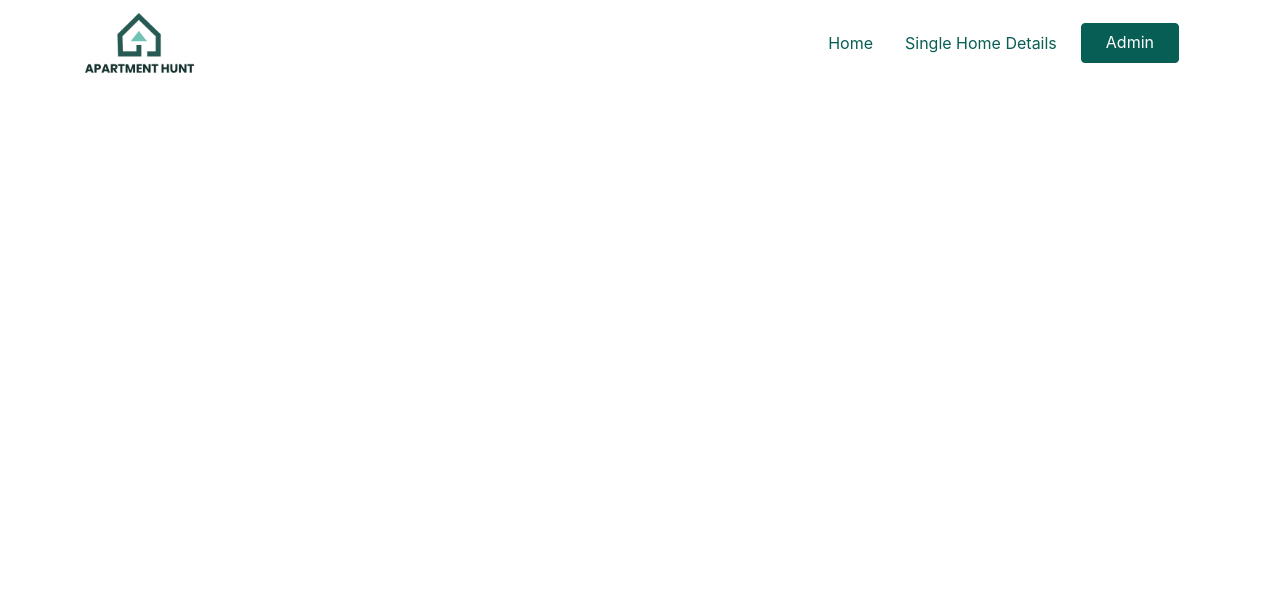
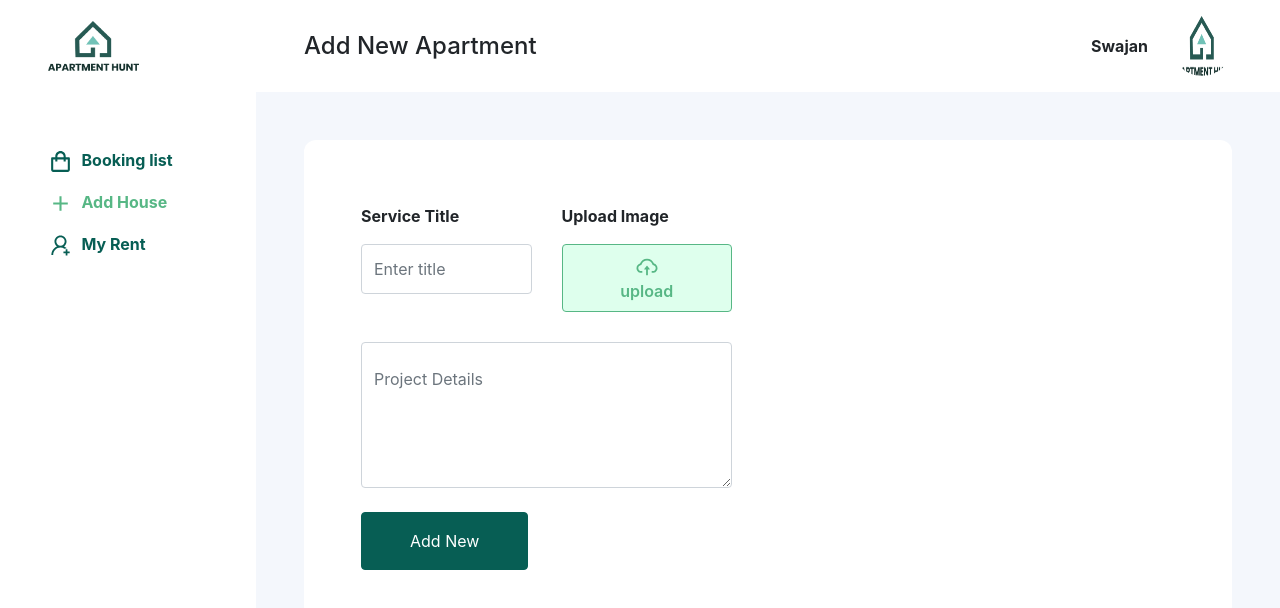
Before and after one commit to smswajan/apartment-hunt, a React (Create React App) app: page /dashboard/add-apartment in a window 1280 px wide. Shown: the top 608 px of the page. Built offline with nearby package versions, Linux system fonts and the light colour scheme; no server answers.

Commit message:
Dashboard routing and layout done

```diff
--- a/package.json
+++ b/package.json
@@ -7,11 +7,15 @@
     "@testing-library/react": "^11.1.0",
     "@testing-library/user-event": "^12.1.10",
     "bootstrap": "^4.5.3",
+    "express-fileupload": "^1.2.0",
+    "firebase": "^8.0.2",
     "node-sass": "^4.14.1",
     "react": "^17.0.1",
     "react-avatar": "^3.9.7",
     "react-bootstrap": "^1.4.0",
     "react-dom": "^17.0.1",
+    "react-hook-form": "^6.11.2",
+    "react-icons": "^3.11.0",
     "react-router-dom": "^5.2.0",
     "react-scripts": "4.0.0",
     "web-vitals": "^0.2.4"
--- a/src/Components/Dashboard/DashboardNavbar/DashboardNavbar.js
+++ b/src/Components/Dashboard/DashboardNavbar/DashboardNavbar.js
@@ -1,18 +1,21 @@
 import React from 'react';
 import { useContext } from 'react';
 // import { UserContext } from '../../App';
-import { useAuth } from '../../Hooks/useAuth';
-import { LogoBrand } from '../../images';
 import "./DashboardNavbar.scss"
 import Avatar from 'react-avatar';
+// import { useAuth } from '../../../Hooks/useAuth';
+import { BrandLogo } from '../../../images';
 
 const DashboardNavbar = ({ pageTitle }) => {
-    const { currentUser } = useAuth();
-
+    // const { currentUser } = useAuth();
+    const currentUser = {
+        name: "Swajan",
+        photo: BrandLogo
+    }
     return (
         <>
             <div className="d-flex bg-white py-3 align-items-center">
-                <div className="width-side pl-5"><a href="/"><img src={LogoBrand} alt="creative-agency" className="admin-logo" /> </a></div>
+                <div className="width-side pl-5"><a href="/"><img src={BrandLogo} alt="creative-agency" className="admin-logo" /> </a></div>
                 <div className="width-main d-flex justify-content-between align-items-center px-5">
                     <h4 className="mb-0">{pageTitle} </h4>
                     <div className="d-flex align-items-center">
--- a/src/Components/Dashboard/DashboardSidebar/adminSidebarData.js
+++ b/src/Components/Dashboard/DashboardSidebar/adminSidebarData.js
@@ -14,13 +14,12 @@ const adminSidebarItems = [
         icon: serviceList,
         text: "Booking list",
         url: "/dashboard/booking-list",
-        status: " active"
     },
     {
         id: 2,
         icon: addService,
         text: "Add House",
-        url: "/dashboard/add-house",
+        url: "/dashboard/add-apartment",
 
     },
     {
--- /dev/null
+++ b/src/Components/PageSpinner.js
@@ -0,0 +1,12 @@
+import React from 'react';
+import { Spinner } from 'react-bootstrap';
+
+const PageSpinner = () => {
+    return (
+        <div style={{ height: "100vh", width: "100vw" }} className="d-flex align-items-center justify-content-center" >
+            <Spinner animation="grow" variant="primary" />
+        </div>
+    );
+};
+
+export default PageSpinner;
--- /dev/null
+++ b/src/Components/SectionSpinner/SectionSpinner.js
@@ -0,0 +1,13 @@
+import React from 'react';
+import { Spinner } from 'react-bootstrap';
+import "./SectionSpinner.scss"
+
+const SectionSpinner = () => {
+    return (
+        <div className="section-spinner d-flex align-items-center justify-content-center">
+            <Spinner variant="primary" animation="grow" />
+        </div>
+    );
+};
+
+export default SectionSpinner;
--- /dev/null
+++ b/src/Components/SectionSpinner/SectionSpinner.scss
@@ -0,0 +1,4 @@
+.section-spinner {
+    height: 100%;
+    width: 100%;
+}
--- /dev/null
+++ b/src/Pages/Dashboard/DashboardAddHouse.js
@@ -0,0 +1,103 @@
+import React, { useEffect, useState } from 'react';
+import DashboardNavbar from '../../Components/Dashboard/DashboardNavbar/DashboardNavbar';
+import DashboardSidebar from '../../Components/Dashboard/DashboardSidebar/DashboardSidebar';
+import { useForm } from 'react-hook-form';
+import fireApp from '../../Firebase/fire-app';
+import adminSidebarItems from '../../Components/Dashboard/DashboardSidebar/adminSidebarData';
+import { AiOutlineCloudUpload } from 'react-icons/ai';
+import { IconContext } from 'react-icons/lib';
+
+const DashboardAddHouse = () => {
+    const { register, handleSubmit } = useForm();
+    // const { currentUser } = useAuth();
+    const currentUser = true;
+    const [isAdmin, setIsAdmin] = useState(false);
+    const [loading, setLoading] = useState(true);
+    useEffect(() => {
+        if (currentUser) {
+            setLoading(true);
+            fetch('https://creative-agency-live-api.herokuapp.com/is-admin', {
+                method: "POST",
+                headers: { 'Content-type': 'application/json' },
+                body: JSON.stringify({ email: currentUser.email })
+            })
+                .then(res => res.json())
+                .then(data => {
+                    setIsAdmin(data)
+                    setLoading(false)
+                })
+        }
+
+    }, [])
+    const serviceStorageRef = fireApp.storage().ref().child('services');
+    const sideBarItems = adminSidebarItems;
+    sideBarItems[1].status = " active"
+    const handleFormSubmit = (data, e) => {
+        const iconFile = data.icon[0];
+        const imgRef = serviceStorageRef.child(iconFile.name);
+        imgRef.put(iconFile).then(res => {
+            imgRef.getDownloadURL().then(res => {
+                data.icon = res;
+                fetch('https://creative-agency-live-api.herokuapp.com/add-service', {
+                    headers: { "Content-Type": "application/json" },
+                    method: 'POST',
+                    body: JSON.stringify(data)
+                })
+                    .then(response => response.json())
+                    .then(result => {
+                        e.target.reset()
+                    })
+            }).catch(err => console.log(err))
+
+        })
+
+    }
+    return (
+        <>
+            <DashboardNavbar pageTitle="Add New Apartment" />
+            <div className="d-flex">
+                <div className="width-side">
+                    <DashboardSidebar sideBarItems={sideBarItems} />
+                </div>
+                <div className="width-main bg-admin px-4 py-4">
+                    <div className="bg-white m-4 pt-3 pl-4 circle-form-container">
+                        <div className="row">
+                            <div className="col-6 p-5">
+                                {/* form */}
+                                {/* {loading && <SectionSpinner />} */}
+                                {/* {!loading && !isAdmin && <h4 className="text-danger">Sorry! You are not admin. Please login with <span className="text-success">"programming.hero.instructor@gmail.com"</span>.</h4>} */}
+                                {<form className="" onSubmit={handleSubmit(handleFormSubmit)}>
+                                    <div className="row mb-4">
+                                        <div className="col-6">
+                                            {/* title */}
+                                            <label className="mb-3 font-weight-bold">Service Title</label>
+                                            <input type="text" name="title" placeholder="Enter title" id="" className="form-control py-4" ref={register({ required: true })} />
+                                        </div>
+                                        <div className="col-6">
+                                            {/* icon */}
+                                            <label className="mb-3 font-weight-bold">Upload Image</label>
+                                            <div className="upload-btn-wrapper">
+                                                <div className="up-btn btn-outline-success py-2 px-5 btn">
+                                                    <IconContext.Provider value={{ size: "1.5rem" }}>
+                                                        <AiOutlineCloudUpload />
+                                                    </IconContext.Provider> upload
+                                                    <input type="file" name="icon" ref={register({ required: true })} />
+                                                </div>
+                                            </div>
+                                        </div>
+                                    </div>
+                                    {/* description */}
+                                    <textarea placeholder="Project Details" name="description" cols="30" rows="4" className=" mb-3 py-4 mb-4 form-control" ref={register({ required: true })} ></textarea>
+
+                                    <button type="submit" className="btn btn-primary px-5 py-3">Add New</button>
+                                </form>}
+                            </div>
+                        </div>
+                    </div>
+                </div>
+            </div>
+        </>
+    );
+};
+
+export default DashboardAddHouse;
--- a/src/Pages/Dashboard/DashboardBookingList.js
+++ b/src/Pages/Dashboard/DashboardBookingList.js
@@ -1,11 +1,18 @@
-import React from 'react';
+import React, { useState } from 'react';
 import DashboardNavbar from '../../Components/Dashboard/DashboardNavbar/DashboardNavbar';
 import adminSidebarItems from '../../Components/Dashboard/DashboardSidebar/adminSidebarData';
 import DashboardSidebar from '../../Components/Dashboard/DashboardSidebar/DashboardSidebar';
+import SectionSpinner from '../../Components/SectionSpinner/SectionSpinner';
+import { useAuth } from '../../Hooks/useAuth';
 
 const DashboardBookingList = () => {
+    const [bookings, setBookings] = useState([]);
+    // const { currentUser } = useAuth();
+    const [isAdmin, setIsAdmin] = useState(true);
+    const [loading, setLoading] = useState(false);
     const sideBarItems = adminSidebarItems;
     sideBarItems[0].status = " active";
+
     return (
         <>
             <DashboardNavbar pageTitle="Booking List" />
--- a/src/Pages/Main.js
+++ b/src/Pages/Main.js
@@ -1,6 +1,7 @@
 import React from 'react';
 import { BrowserRouter as Router, Route, Switch } from 'react-router-dom';
 import MainNavbar from '../Components/Shared/MainNavbar/MainNavbar';
+import DashboardAddHouse from './Dashboard/DashboardAddHouse';
 import DashboardBookingList from './Dashboard/DashboardBookingList';
 import PageHome from './PageHome/PageHome';
 import PageHomeDetails from './PageHomeDetails/PageHomeDetails';
@@ -9,18 +10,22 @@ const Main = () => {
     return (
         <>
             <Router>
-                <MainNavbar />
                 <main>
                     <Switch>
                         <Route exact path="/">
+                            <MainNavbar />
                             <PageHome />
                         </Route>
                         <Route exact path="/home-details">
+                            <MainNavbar />
                             <PageHomeDetails />
                         </Route>
                         {/* Dashboard */}
-                        <Route exact path="/dashboard">
+                        <Route exact path="/dashboard/booking-list">
                             <DashboardBookingList />
+                        </Route>
+                        <Route exact path="/dashboard/add-apartment">
+                            <DashboardAddHouse />
                         </Route>
                     </Switch>
                 </main>
```
Also changed, not shown: 1 other file (tests, documents, lock files or other folders).
